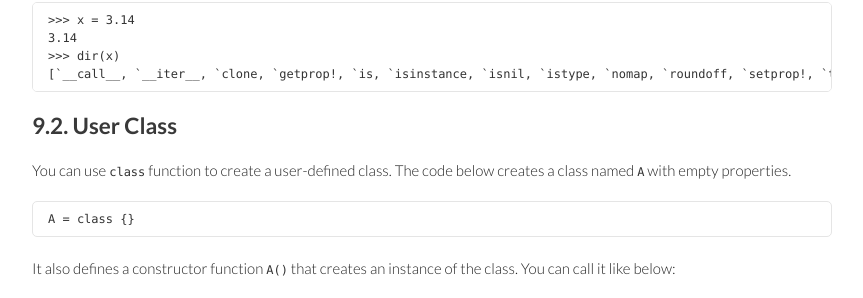
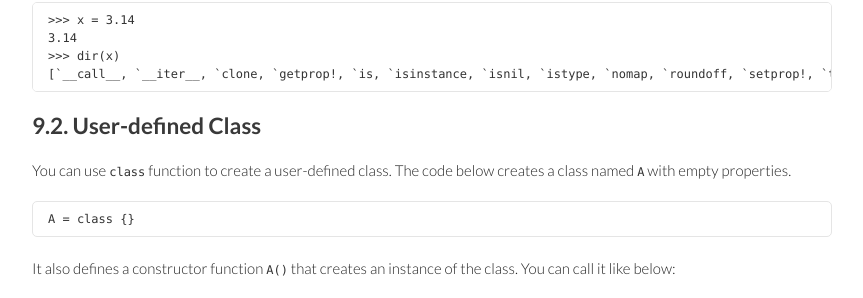
Before and after one commit to rudidude86/gura-lang.github.io, a Jekyll site: the page built from documents/Object-Oriented-Programming.md, in a window 1280 px wide and 900 px high, scrolled down 809 px. Shown: the part 148-446 px from the top of the window, without its empty margins (208-1071 px from the left). Built offline with Jekyll 4.4.1, drawn with Linux system fonts in a browser that asks for light colours; Markdown is read by kramdown in place of the engine named in the settings.

Commit message:
updated document

```diff
--- a/documents/Object-Oriented-Programming.md
+++ b/documents/Object-Oriented-Programming.md
@@ -55,7 +55,7 @@ You can use `dir()` function to see what methods and variables are available wit
     [`__call__, `__iter__, `clone, `getprop!, `is, `isinstance, `isnil, `istype, `nomap, `roundoff, `setprop!, `tonumber, `tostring]
 
 
-## {{ page.chapter }}.2. User Class
+## {{ page.chapter }}.2. User-defined Class
 
 You can use `class` function to create a user-defined class.
 The code below creates a class named `A` with empty properties.
```
